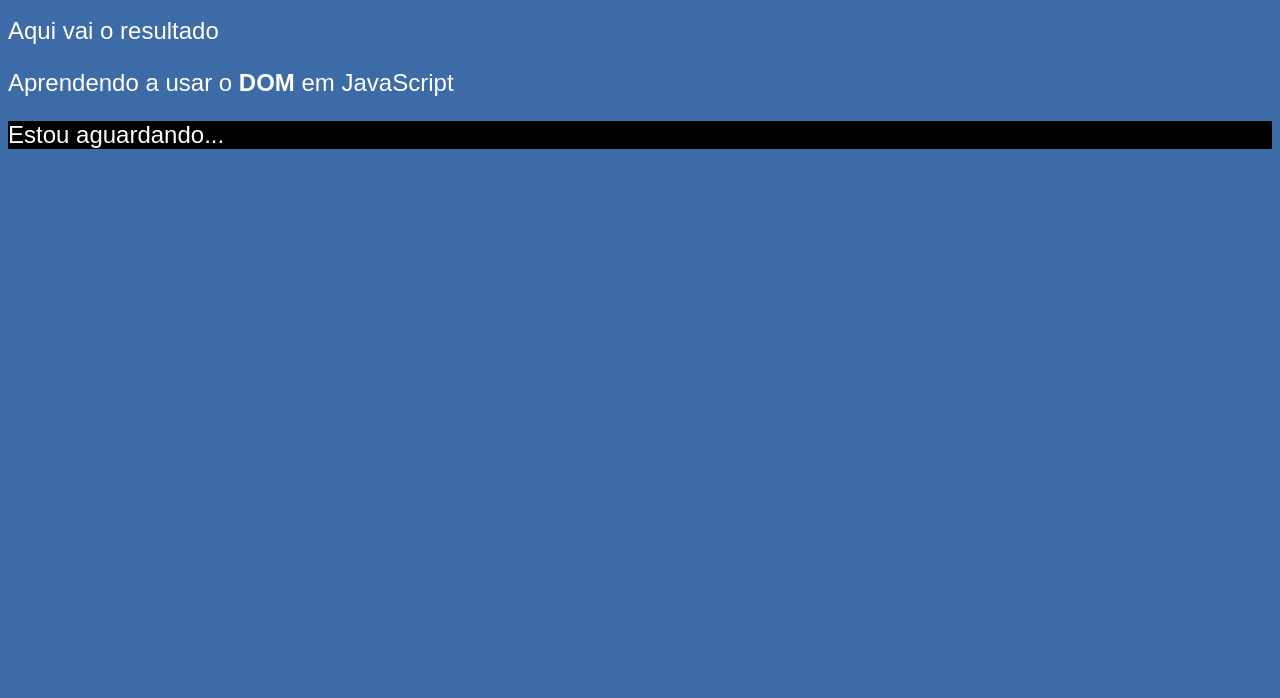
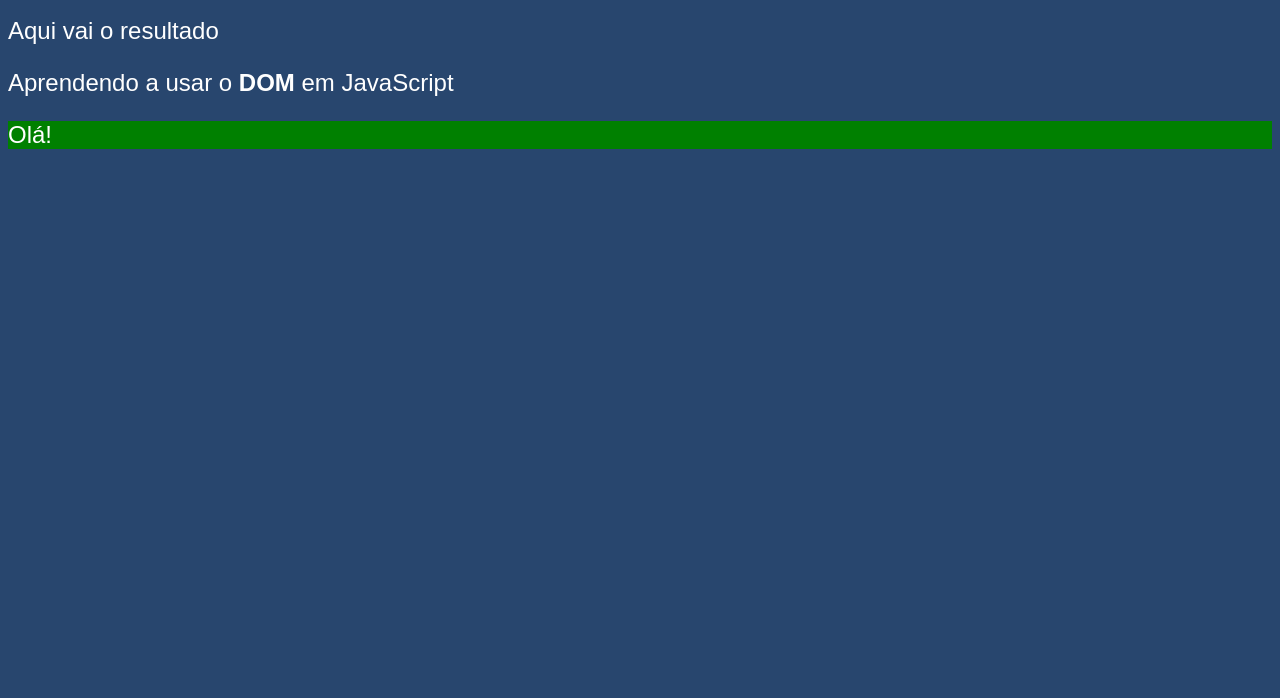
Before and after one commit to Daniel1702/Introducao-DOM, a plain HTML site: page Introdução ao Dom/index.html in a window 1280 px wide. Shown: the part 102-800 px from the top of the page. Drawn offline with Linux system fonts and the light colour scheme.

Commit message:
Add files via upload

```diff
--- a/Introdução ao Dom/index.html
+++ b/Introdução ao Dom/index.html
@@ -6,8 +6,8 @@
     <title>Primeiros Passos com DOM</title>
     <style>
         body {
-            background: rgb(60, 107, 168);
-            color: white;
+            background: rgb(40, 70, 110);
+            color: #fff;
             font: normal 18pt Arial;
         }
     </style>
@@ -29,9 +29,9 @@
         var d = window.document.getElementById('msg')
         // corpo.style.background = 'black'
         // p1.style.color = 'red'
-        d.style.background ='black'
-        d.innerText =  'Estou aguardando...'
-
+        // d.innerText =  'Estou aguardando...'
+        d.style.background ='green'
+        window.document.getElementById('msg').innerText = 'Olá!'
     </script>
 </body>
 </html>
```
